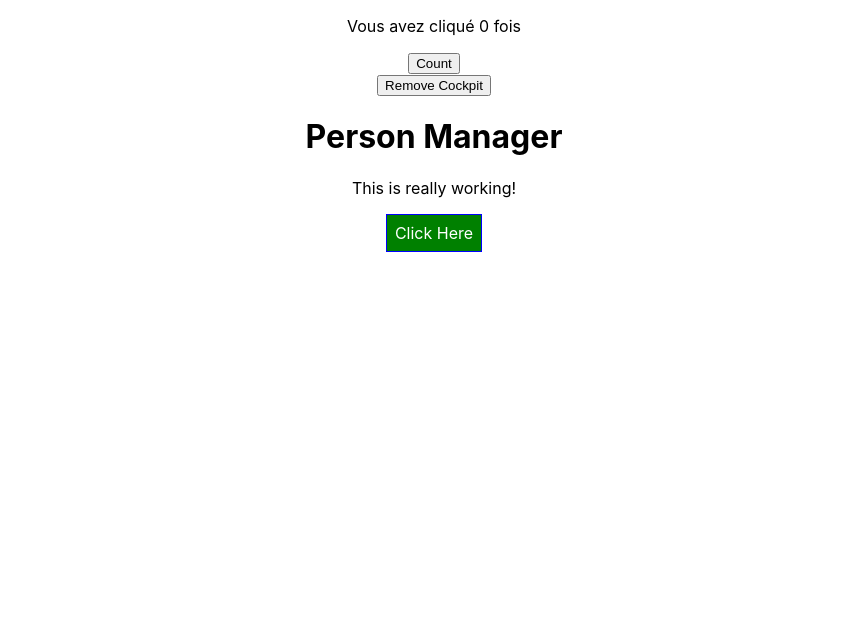
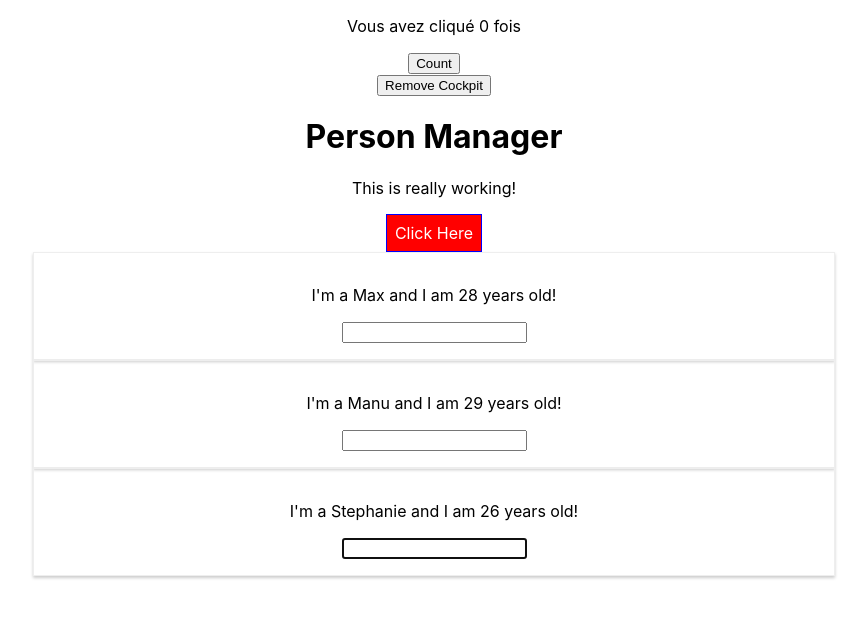
Before and after one commit to SLachiheb/Training-React, a React (Create React App) app in the folder react-complete-guide/: page / in a window 1280 px wide. Shown: the top 618 px of the page, without its empty margins (206-1073 px from the left). Built offline with nearby package versions, Linux system fonts and the light colour scheme.

Commit message:
Ref with react hooks

```diff
--- a/react-complete-guide/src/Components/Cokpit/Cockpit.js
+++ b/react-complete-guide/src/Components/Cokpit/Cockpit.js
@@ -1,14 +1,18 @@
-import React, { useEffect } from 'react';
+import React, { useEffect, useRef } from 'react';
 
 import style from './Cockpit.module.css';
 
 const Cockpit = props => {
+  const toggleBtnRef = useRef(null);
+
   useEffect(() => {
     console.log('[Cockpit.js] useEffect');
     // http request...
-    setTimeout(() => {
-      alert('Change of attribute props.persons !');
-    }, 1000);
+    // setTimeout(() => {
+    //   alert('Change of attribute props.persons !');
+    // }, 1000);
+
+    toggleBtnRef.current.click();
 
     return () => {
       // clearTimeout(timer);
@@ -42,7 +46,7 @@
     <div className={style.Cockpit}>
       <h1>{props.title}</h1>
       <p className={classes.join(' ')}>This is really working!</p>
-      <button className={btnClass} onClick={props.clicked}>
+      <button ref={toggleBtnRef} className={btnClass} onClick={props.clicked}>
         Click Here
       </button>
     </div>
```
